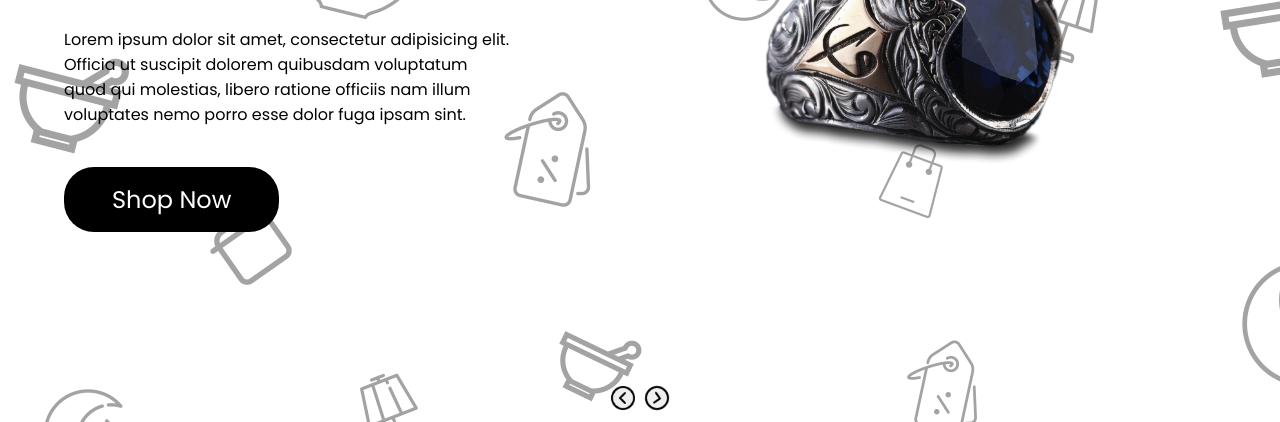
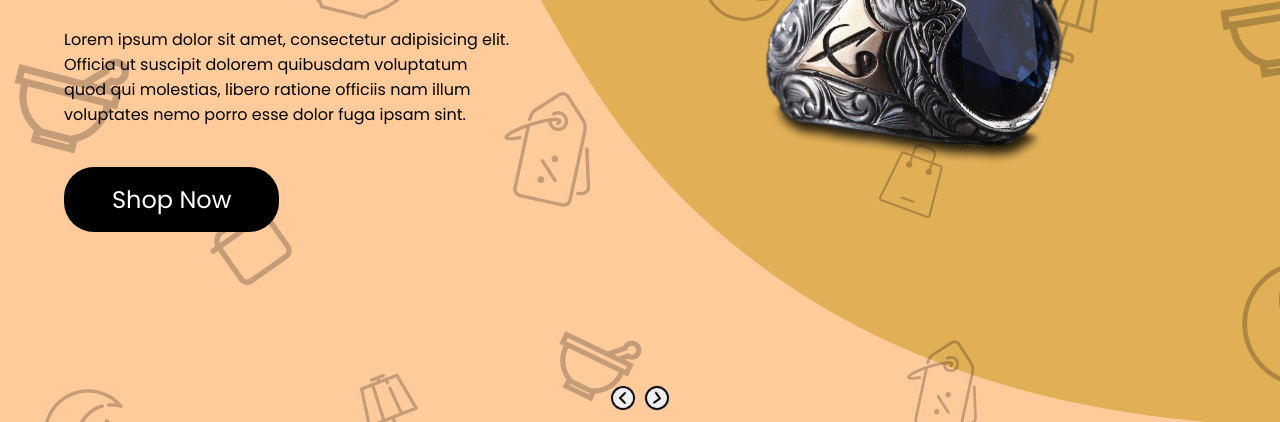
Before and after one commit to umarsabra/website, a plain HTML site: page index.html in a window 1280 px wide. Shown: the part 378-800 px from the top of the page. Drawn offline with Linux system fonts and the light colour scheme.

Commit message:
colored patter

```diff
--- a/style.css
+++ b/style.css
@@ -62,7 +62,7 @@ li {
   position: relative;
   overflow-x: hidden;
   align-items: center;
-  background-image: url("assets/pattern-wallpaper.png");
+  background-image: url("assets/pattern-wallpaper-colored.png");
   background-repeat: no-repeat;
   background-position: center;
 }
```
Also changed, not shown: assets/pattern-wallpaper-colored.png (added).
